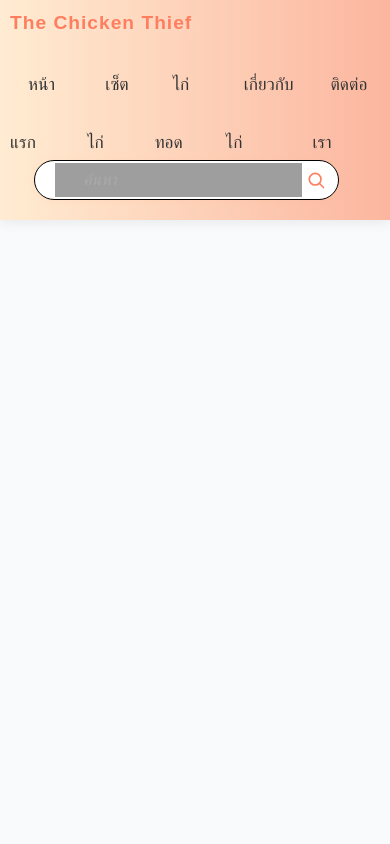
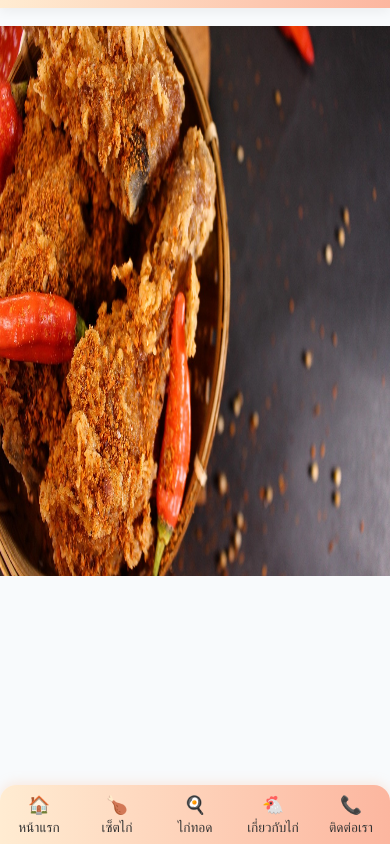
Before and after one commit to ninesss1/Project_Chicken, a React (Vite) app in the folder my-react-app/: page / in a window 390 px wide. Built offline with nearby package versions, Linux system fonts and the light colour scheme; grey boxes are pictures that could not be loaded.

Commit message:
เริ่มนำร่อง  navbar  tapbar  munu  ค้นหา

```diff
--- a/my-react-app/src/App.css
+++ b/my-react-app/src/App.css
@@ -117,11 +117,16 @@ header {
   color: #feb47b;
 }
 
+.bottom-nav {
+  display: none;
+}
+
 @media (max-width: 700px) {
   .navbar {
     flex-direction: column;
     align-items: flex-start;
     padding: 12px 10px;
+    display: none;
   }
   .nav-links {
     gap: 12px;
@@ -163,4 +168,45 @@ header {
     background: url("./search-icon.svg") no-repeat 12px center;
     padding-left: 40px;
   }
+
+  .bottom-nav {
+    display: flex;
+    position: fixed;
+    left: 0;
+    right: 0;
+    bottom: 0;
+    z-index: 100;
+    background: linear-gradient(90deg, #ffecd2 0%, #fcb69f 100%);
+    box-shadow: 0 -2px 12px #ffb88c44;
+    justify-content: space-around;
+    align-items: center;
+    padding: 6px 0 4px 0;
+    border-top-left-radius: 16px;
+    border-top-right-radius: 16px;
+  }
+
+  .bottom-nav a {
+    flex: 1;
+    text-align: center;
+    color: #ff7e5f;
+    text-decoration: none;
+    font-size: 1.1rem;
+    padding: 4px 0;
+    transition: color 0.2s;
+    display: flex;
+    flex-direction: column;
+    align-items: center;
+    gap: 2px;
+  }
+
+  .bottom-nav a:hover,
+  .bottom-nav a:active {
+    color: #feb47b;
+  }
+
+  .bottom-nav .nav-label {
+    font-size: 0.85rem;
+    color: #333;
+    margin-top: 2px;
+  }
 }
--- a/my-react-app/src/App.jsx
+++ b/my-react-app/src/App.jsx
@@ -1,7 +1,41 @@
 import "./App.css";
+import { BrowserRouter as Router, Routes, Route, Link } from "react-router-dom";
+import Home from "./compose/home.jsx";
+import SetChicken from "./compose/setChicken.jsx";
+import ChickenFry from "./compose/chicken_fry.jsx";
+import AboutChicken from "./compose/aboutChicken.jsx";
+import Contact from "./compose/contact.jsx";
+
+function BottomNav() {
+  return (
+    <nav className="bottom-nav">
+      <Link to="/home">
+        <span role="img" aria-label="home">🏠</span>
+        <span className="nav-label">หน้าแรก</span>
+      </Link>
+      <Link to="/setChicken">
+        <span role="img" aria-label="set">🍗</span>
+        <span className="nav-label">เซ็ตไก่</span>
+      </Link>
+      <Link to="/chicken_fry">
+        <span role="img" aria-label="fry">🍳</span>
+        <span className="nav-label">ไก่ทอด</span>
+      </Link>
+      <Link to="/aboutChicken">
+        <span role="img" aria-label="about">🐔</span>
+        <span className="nav-label">เกี่ยวกับไก่</span>
+      </Link>
+      <Link to="/contact">
+        <span role="img" aria-label="contact">📞</span>
+        <span className="nav-label">ติดต่อเรา</span>
+      </Link>
+    </nav>
+  );
+}
 
 function App() {
   return (
+    <Router>
       <div>
         <header>
           <title>The Chicken Thief</title>
@@ -9,25 +43,24 @@ function App() {
             <div className="logo">The Chicken Thief</div>
             <ul className="nav-links">
               <li>
-              <a href="./compose/home.jsx">หน้าแรก</a>
+                <Link to="/home">หน้าแรก</Link>
               </li>
               <li>
-              <a href="./compose/setChicken.jsx">เซ็ตไก่</a>
+                <Link to="/setChicken">เซ็ตไก่</Link>
               </li>
               <li>
-              <a href="./compose/chicken_fry.jsx">ไก่ทอด</a>
+                <Link to="/chicken_fry">ไก่ทอด</Link>
               </li>
               <li>
-              <a href="./compose/aboutChicken.jsx">เกี่ยวกับไก่</a>
+                <Link to="/aboutChicken">เกี่ยวกับไก่</Link>
               </li>
               <li>
-              <a href="./compose/contact.jsx">ติดต่อเรา</a>
+                <Link to="/contact">ติดต่อเรา</Link>
               </li>
             </ul>
             <div className="search">
               <input type="text" placeholder="ค้นหา" />
               <span className="search-icon">
-              {/* ใช้ emoji หรือ SVG แทนไอคอน */}
                 <svg width="20" height="20" fill="none" viewBox="0 0 24 24">
                   <circle cx="11" cy="11" r="7" stroke="#ff7e5f" strokeWidth="2"/>
                   <line x1="16.5" y1="16.5" x2="21" y2="21" stroke="#ff7e5f" strokeWidth="2" strokeLinecap="round"/>
@@ -36,7 +69,13 @@ function App() {
             </div>
           </nav>
         </header>
+        <Routes>
+          <Route path="/" element={<Home />} />
+          <Route path="/home" element={<Home />} />
+        </Routes>
+        <BottomNav />
       </div>
+    </Router>
   );
 }
 
--- a/my-react-app/src/compose/home.jsx
+++ b/my-react-app/src/compose/home.jsx
@@ -1,11 +1,20 @@
-import "../css/home.css";
+import React from 'react';
+import "../css/home.css"
+import img from "../assets/fried_1.jpg"
 
-function Home() {
+
+const Home = () => {
   return (
-    <div className="home">
-      <h1>Welcome to the Home Page</h1>
+    <div>
+      <br></br>
+      <img
+  src={img}
+  alt="Fried Chicken"
+  style={{ width: "100%", height: "550px", display: "flex" }}
+/>
+
     </div>
   );
-}
+};
 
 export default Home;
--- /dev/null
+++ b/package.json
@@ -0,0 +1,5 @@
+{
+  "dependencies": {
+    "react-router-dom": "^6.30.1"
+  }
+}
```
Also changed, not shown: my-react-app/src/assets/fried_1.jpg (added). Lines whose indentation alone changed are shown as unchanged.
